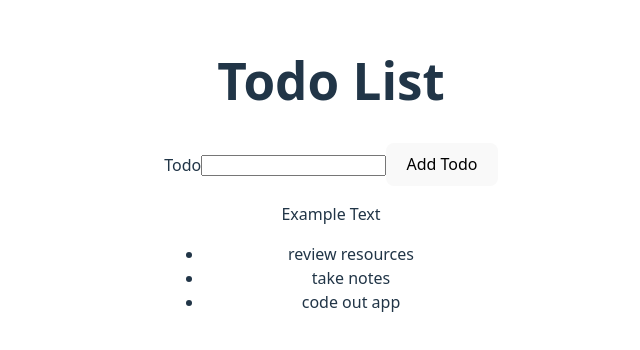
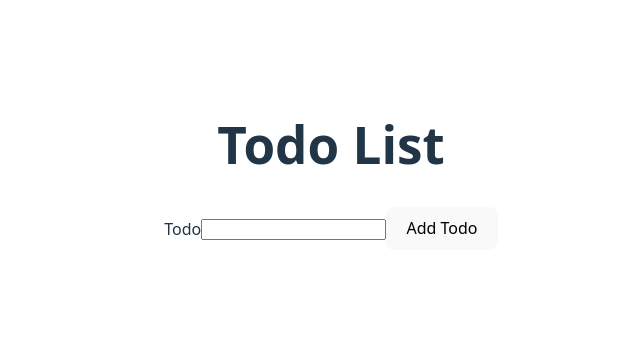
Before and after one commit to FethiEfe/TodoList, a React (Vite) app: page / in a window 1280 px wide. Shown: the part 226-576 px from the top of the page, without its empty margins (309-949 px from the left). Built offline with nearby package versions, Linux system fonts and the light colour scheme.

Commit message:
updated state and added hooks

```diff
--- a/src/App.jsx
+++ b/src/App.jsx
@@ -1,16 +1,21 @@
 import "./App.css";
-import TodoList from "./ToDoList.jsx";
+import TodoList from "./TodoList.jsx";
 import AddTodoForm from "./TodoForm.jsx";
 import { useState } from "react";
 
 function App() {
-  const [newTodo, setNewTodo] = useState("Example Text");//initial value is newTodo
+  const [todoList, setTodoList] = useState([]);//initial value is empty array -> causes key pair error
+
+  function handleAddTodo(newTodo){
+    setTodoList([...todoList,newTodo]); //destructured
+  }
   return (
     <div>
       <h1>Todo List</h1>
-      <AddTodoForm />
-      <p>{newTodo}</p>
-      <TodoList />
+      {/* onAddTodo is a prop */}
+      <AddTodoForm onAddTodo={handleAddTodo}/>
+      {/* ask about the line below */}
+      <TodoList todoList={todoList}/>
     </div>
   );
 }
--- a/src/ToDoList.jsx
+++ b/src/ToDoList.jsx
@@ -1,15 +1,12 @@
-import TodoListItem from "./ToDoListItem";
-//extract from TodoList.jsx
-const todos = [
-  { id: 1, title: "review resources" },
-  { id: 2, title: "take notes" },
-  { id: 3, title: "code out app" },
-];
-function TodoList() {
+import TodoListItem from "./TodoListItem";
+
+function TodoList({todoList}) {
   return (
     <ul>
-      {todos.map((todo) => (
-        <TodoListItem todo={todo} key={todo.id}/>
+      {/* Added a second argument "index" to address error:
+      "Each child in a list should have a unique "key" prop"." */}
+      {todoList.map((todo, index) => (
+        <TodoListItem todo={todo} key={index}/>
       ))}
     </ul>
   );
--- a/src/ToDoListItem.jsx
+++ b/src/ToDoListItem.jsx
@@ -1,7 +1,7 @@
-function TodoListItem(props){
-    const todo = props.todo;
+function TodoListItem({todo}){
     return(
-        <li>{todo.title}</li>
+        // treat todo as a string not an object
+        <li>{todo}</li>
     );
 }
 export default TodoListItem;
--- a/src/TodoForm.jsx
+++ b/src/TodoForm.jsx
@@ -1,8 +1,24 @@
-function TodoForm() {
+import { useRef } from 'react';
+
+function TodoForm({onAddTodo}) {
+  const todoTitleInput = useRef();
+
+  function handleAddTodo(event){
+    // prevents page from refreshing when a user clicks the "Add Todo" button
+    event.preventDefault();
+    const title = event.target.title.value;
+    onAddTodo(title);
+    event.target.title.value = "";
+    todoTitleInput.current.focus();//adds focus when clicking the "Add Todo" button
+  }
   return (
-    <form>
+    /*
+    When the form submits, the event listener will
+    fire off the function & pass it the submit event's event object
+    */
+    <form onSubmit={handleAddTodo}>
       <label htmlFor="todoTitle">Todo</label>
-      <input id="todoTitle"></input>
+      <input id="todoTitle" name="title" ref={todoTitleInput}/>
       <button>Add Todo</button>
     </form>
   );
```
